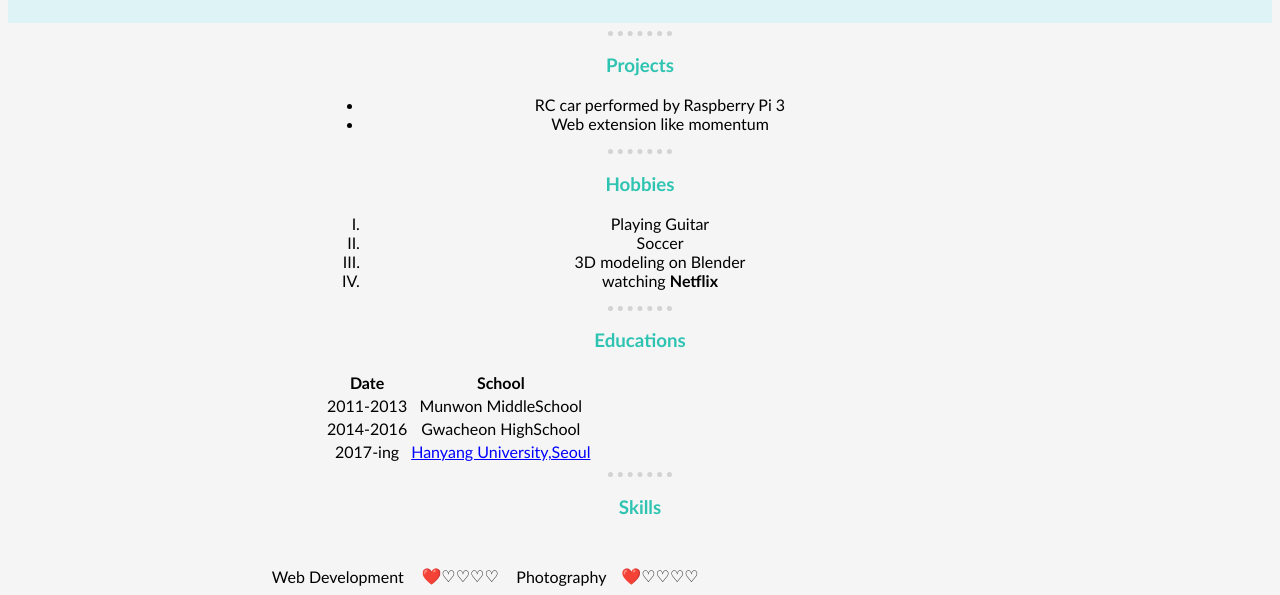
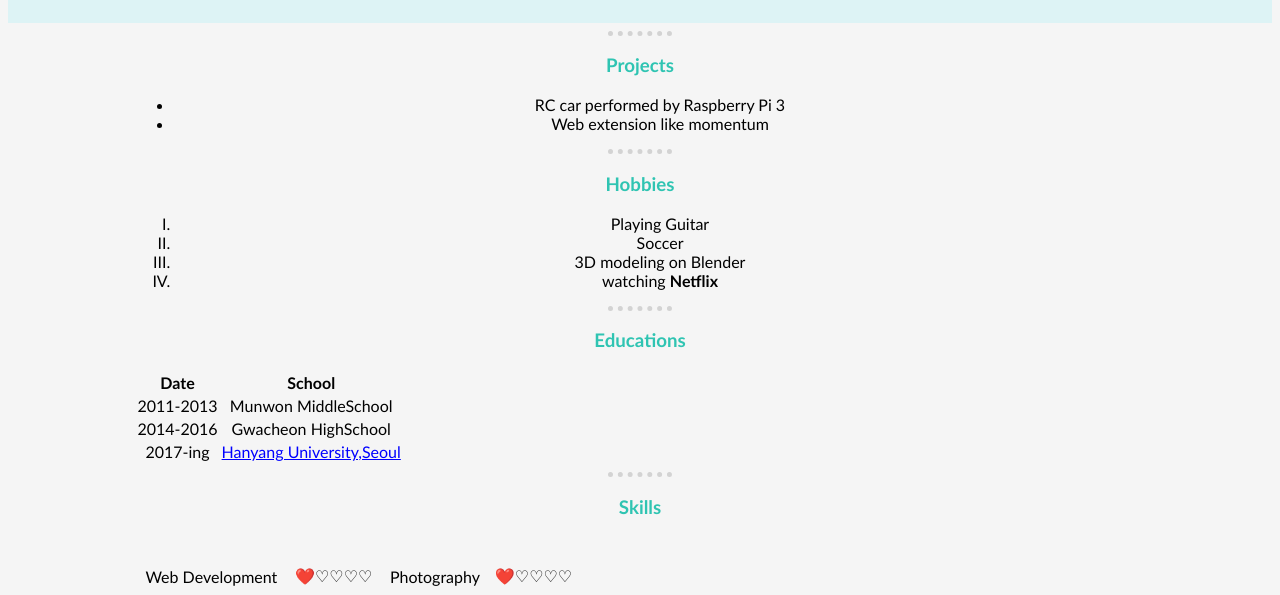
Before and after one commit to justin1228/PersonalWebsite, a plain HTML site: page index.html in a window 1280 px wide. Shown: the part 205-800 px from the top of the page. Drawn offline with Linux system fonts and the light colour scheme; a script that the page names is missing.

Commit message:
Add files via upload

```diff
--- a/style/style.css
+++ b/style/style.css
@@ -28,22 +28,22 @@ hr{
     background-color: #ddf3f5;
 }
 .projects{
-    width: 50%;
+    width: 80%;
     margin-left: auto;
     margin-right: auto;
 
 }
 .hobbies{
-    width: 50%;
+    width: 80%;
     margin-left: auto;
     margin-right: auto;
 }
 .educations{
-    width: 50%;
+    width: 80%;
     margin: auto;
 }
 .skills{
-   width: 60%;
+   width: 80%;
    margin: auto;
 }
 .contact{
```
